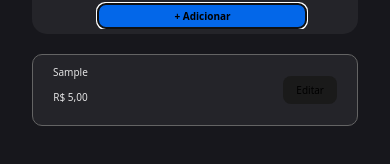
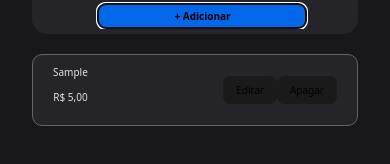
Before and after one commit to yohran1/listCompras, a React (Vite) app: page / in a window 390 px wide. Both pictures are taken after typing "Sample", "5" into the empty fields and a click on the button "+ Adicionar". Shown: the part 260-424 px from the top of the page. Built offline with nearby package versions, Linux system fonts and the light colour scheme.

Commit message:
Update (detele item)

```diff
--- a/src/App.css
+++ b/src/App.css
@@ -158,6 +158,7 @@ h1{
   align-items: center;
   padding: 10px 20px;
 }
+
 .item-name{
   margin: 0;
   padding: 0;
@@ -184,6 +185,9 @@ h1{
     margin-bottom: 10px;
     margin-left: 0;
   }
+  .editingItem input, input[type='number']{
+  width: 90%;
+}
   button{
     text-align: center;
   }
--- a/src/App.jsx
+++ b/src/App.jsx
@@ -67,12 +67,19 @@ function App() {
 
   // Editar item específico
   const handleEditItem = (id_item, updatedItemData) => {
-  setItems(prevItems =>
-    prevItems.map((item, index) =>
-      index === id_item ? { ...item, ...updatedItemData } : item
+    setItems(prevItems =>
+      prevItems.map((item, index) =>
+        index === id_item ? { ...item, ...updatedItemData } : item
+      )
     )
-  )
-}
+  }
+  // Deletar item específico
+  const handleDeleteItem = (id_item) => {
+    setItems(prevItems => prevItems.filter(
+      (item, index) => index !== id_item
+
+    ))
+  }
 
   return (
     <>
@@ -118,6 +125,7 @@ function App() {
                   items={items}
                   formatCurrency={formatCurrency}
                   handleEditItem={handleEditItem}
+                  handleDeleteItem={handleDeleteItem}
                 />
               )}
           </div>
--- a/src/components/ListaCompras.jsx
+++ b/src/components/ListaCompras.jsx
@@ -1,6 +1,6 @@
 import { useState } from "react";
 
-function ListaCompras({items, formatCurrency, handleEditItem}) {
+function ListaCompras({items, formatCurrency, handleEditItem, handleDeleteItem}) {
     // Estado local para controlar qual item está sendo editado
     const [editandoItemId, setEditandoItemId] = useState(null)
     const [editName, setEditName] = useState('')
@@ -68,6 +68,7 @@ function ListaCompras({items, formatCurrency, handleEditItem}) {
                             </div>
                             <div className="view-button">
                                 <button onClick={() => iniciarEditcao(id_item, item.name, item.price)} >Editar</button>
+                                <button onClick={() => handleDeleteItem(id_item)}>Apagar</button>
                             </div>
                         </div>
                     )}
```
